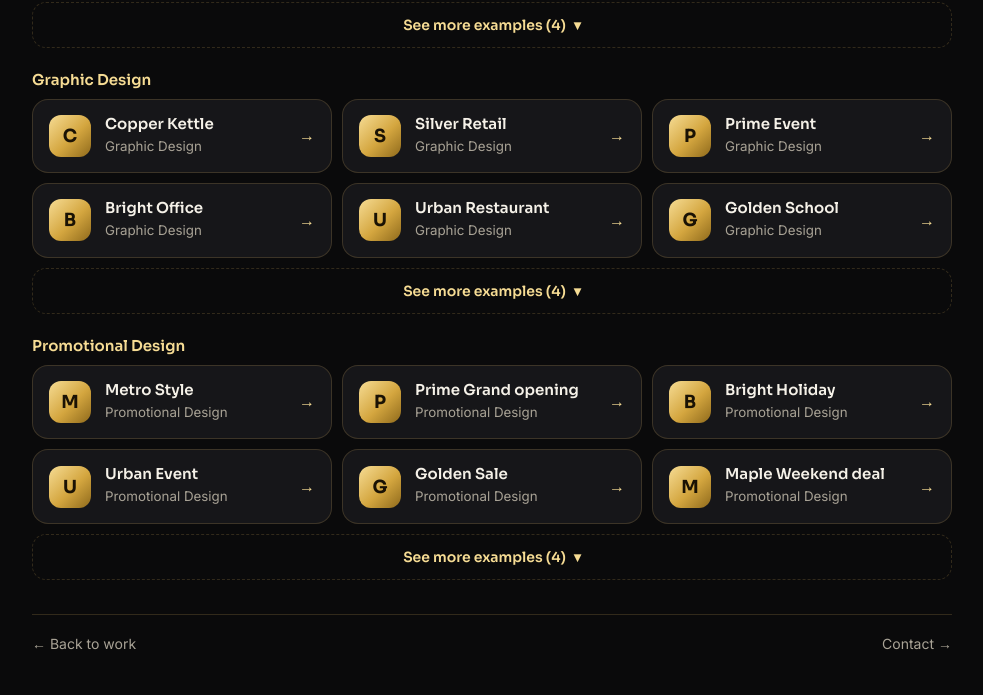
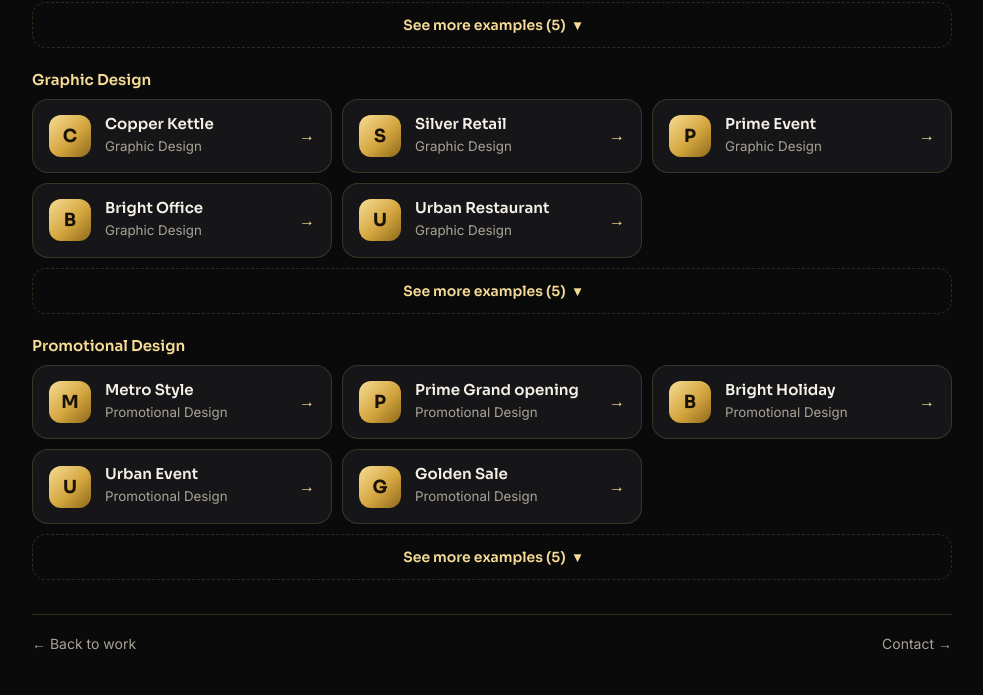
Before and after one commit to webjuragan/webjuragan-co, a plain HTML site: page work-business-growth.html in a window 1280 px wide. Shown: the part 714-1409 px from the top of the page, without its empty margins (148-1131 px from the left). Drawn offline with Linux system fonts and the light colour scheme.

Commit message:
Add files via upload

```diff
--- a/work-business-growth.html
+++ b/work-business-growth.html
@@ -82,9 +82,9 @@ if(wd&&wd.nextElementSibling&&wd.nextElementSibling.classList.contains("wg")){
  big.remove();
 }
 /* 2. Collapse every group, with a "See more" button */
-var LIMIT=window.innerWidth>=700?6:4;
+var LIMIT=5;
 [].forEach.call(main.querySelectorAll(".wg"),function(w){
- var cards=[].slice.call(w.children);if(cards.length<=LIMIT+1)return;
+ var cards=[].slice.call(w.children);if(cards.length<=LIMIT)return;
  var extra=cards.slice(LIMIT);extra.forEach(function(c){c.hidden=true});
  var b=document.createElement("button");b.type="button";b.className="mb";b.setAttribute("aria-expanded","false");
  var n=extra.length;
```
Also changed, not shown: work-creative-services.html (+2 -2 lines), work-digital-solutions.html (+2 -2 lines), work-website-development.html (+2 -2 lines), work.html (+2 -2 lines).
